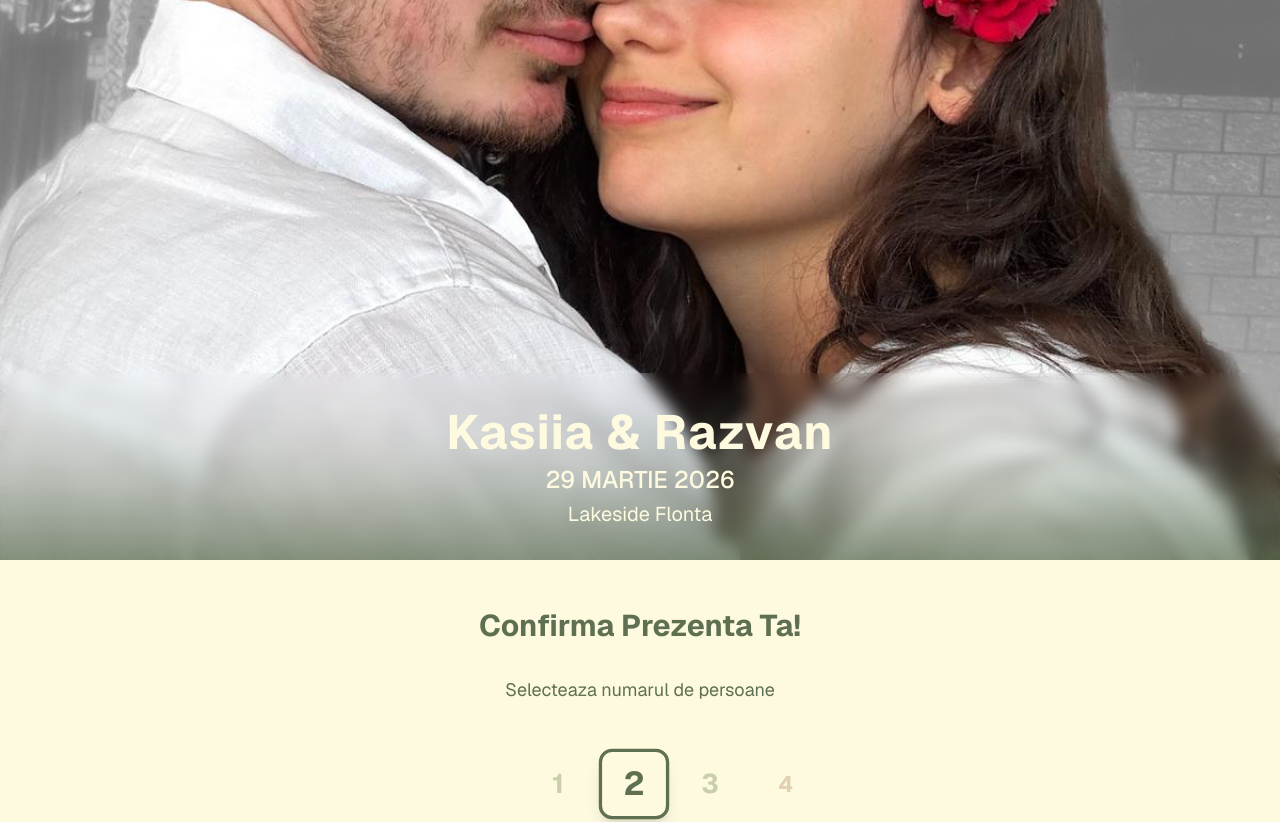
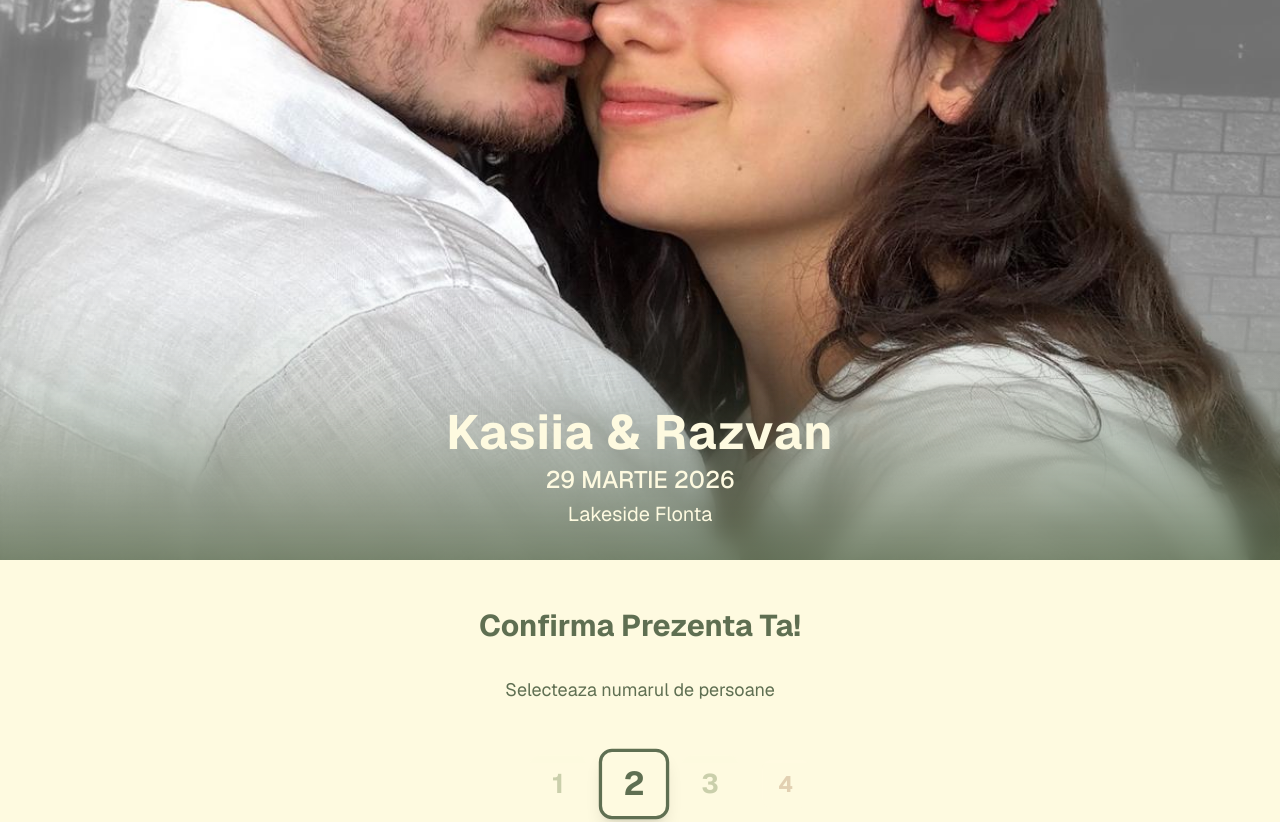
Before and after one commit to RazvanAga/razvanaga, a Next.js app: page /kasiia in a window 1280 px wide. Shown: the top 822 px of the page. Built offline with nearby package versions, Linux system fonts and the light colour scheme.

Commit message:
Implement gradual blur effect using multiple masked layers

```diff
--- a/app/kasiia/page.tsx
+++ b/app/kasiia/page.tsx
@@ -126,13 +126,32 @@ export default function WeddingPage() {
           priority
         />
 
+        {/* Gradient overlay with gradual blur effect */}
+        <div className="absolute bottom-0 left-0 right-0 h-1/2 pointer-events-none">
+          {/* Multiple blur layers for gradual effect */}
           <div
-          className="absolute bottom-0 left-0 right-0 h-1/3 backdrop-blur-sm"
+            className="absolute inset-0 backdrop-blur-md"
             style={{
-            background: 'linear-gradient(to top, rgba(95, 111, 82, 0.7) 0%, rgba(95, 111, 82, 0.5) 20%, rgba(95, 111, 82, 0.3) 40%, rgba(95, 111, 82, 0.15) 60%, rgba(95, 111, 82, 0.05) 80%, transparent 100%)'
+              maskImage: 'linear-gradient(to top, black 0%, transparent 50%)',
+              WebkitMaskImage: 'linear-gradient(to top, black 0%, transparent 50%)'
             }}
-        >
-          <div className="absolute bottom-8 left-0 right-0 text-center" style={{ color: '#FEFAE0' }}>
+          />
+          <div
+            className="absolute inset-0 backdrop-blur-sm"
+            style={{
+              maskImage: 'linear-gradient(to top, black 0%, transparent 70%)',
+              WebkitMaskImage: 'linear-gradient(to top, black 0%, transparent 70%)'
+            }}
+          />
+          <div
+            className="absolute inset-0"
+            style={{
+              background: 'linear-gradient(to top, rgba(95, 111, 82, 0.8) 0%, rgba(95, 111, 82, 0.5) 30%, rgba(95, 111, 82, 0.2) 60%, transparent 100%)'
+            }}
+          />
+        </div>
+
+        <div className="absolute bottom-8 left-0 right-0 text-center pointer-events-none" style={{ color: '#FEFAE0' }}>
           <h1 className="text-4xl font-bold tracking-wide sm:text-5xl">
             Kasiia & Razvan
           </h1>
@@ -142,7 +161,6 @@ export default function WeddingPage() {
           <p className="mt-1 text-lg sm:text-xl">
             Lakeside Flonta
           </p>
-          </div>
         </div>
       </div>
 
```
Lines whose indentation alone changed are shown as unchanged.
